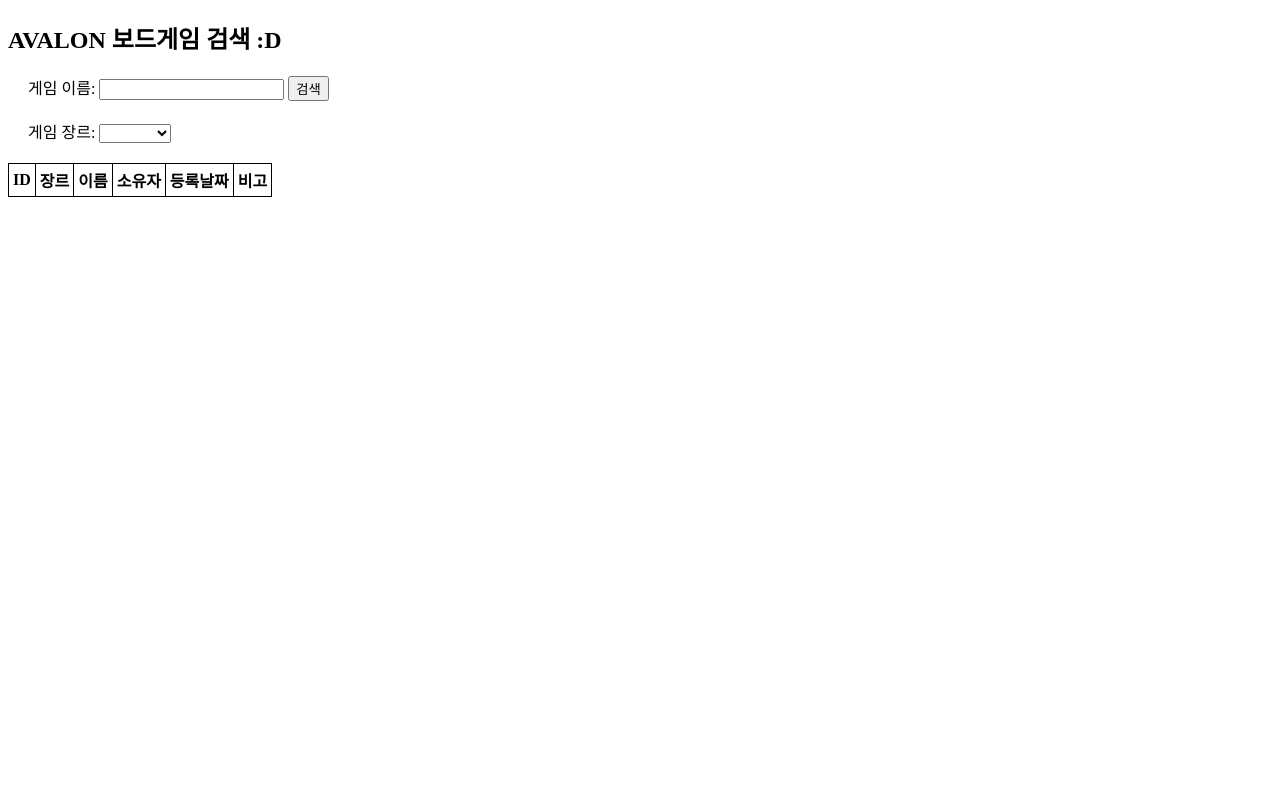
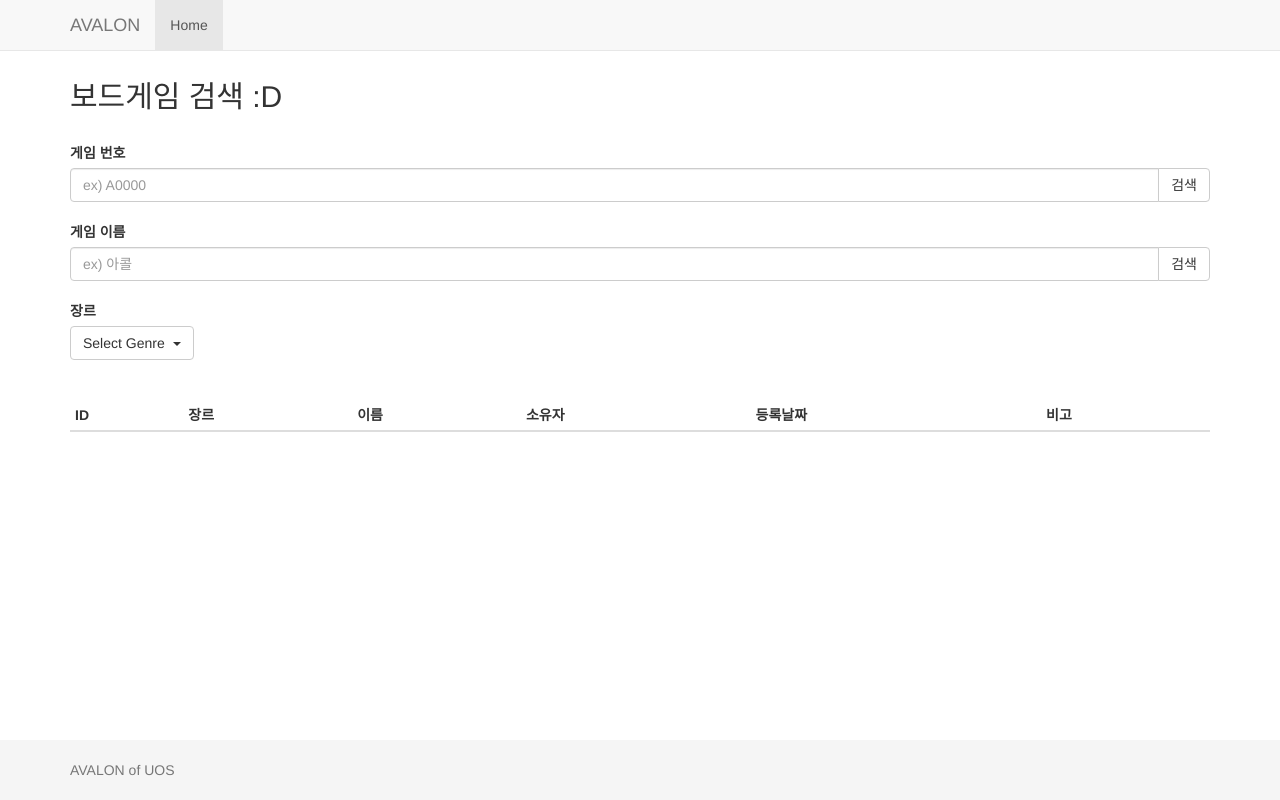
Before and after one commit to hadelie/avalondb, a website: page html/index.html in a window 1280 px wide. Drawn offline with nearby package versions, Linux system fonts and the light colour scheme; no server answers.

Commit message:
First commit with bootstrap

```diff
--- a/html/index.html
+++ b/html/index.html
@@ -3,42 +3,129 @@
 
 <head>
 <meta charset="utf-8" />
+<meta name="viewport" content="width=device-width, initial-scale=1, maximum-scale=1, user-scalable=no" />
 <title>AVALON DB</title>
 
+<!-- BOOTSTRAP CSS -->
+<link rel="stylesheet" href="https://maxcdn.bootstrapcdn.com/bootstrap/3.3.6/css/bootstrap.min.css" integrity="sha384-1q8mTJOASx8j1Au+a5WDVnPi2lkFfwwEAa8hDDdjZlpLegxhjVME1fgjWPGmkzs7" crossorigin="anonymous">
+
+<link rel="stylesheet" href="/static/style/sticky-footer-navbar.css" />
+
+<!-- Custom CSS -->
 <link rel="stylesheet" href="/static/style/main.css" />
+
 </head>
 
 <body>
 
-<p>
-<h2>AVALON 보드게임 검색 :D</h2>
-</p>
 
-<p>
-게임 이름: <input type="text" id="txt_search_by_name" />&nbsp;<button id="btn_search_by_name">검색</button><br>
+    <!-- Fixed navbar -->
+    <nav class="navbar navbar-default navbar-fixed-top">
+      <div class="container">
+        <div class="navbar-header">
+          <button type="button" class="navbar-toggle collapsed" data-toggle="collapse" data-target="#navbar" aria-expanded="false" aria-controls="navbar">
+            <span class="sr-only">Toggle navigation</span>
+            <span class="icon-bar"></span>
+            <span class="icon-bar"></span>
+            <span class="icon-bar"></span>
+          </button>
+          <a class="navbar-brand" href="/">AVALON</a>
+        </div>
+        <div id="navbar" class="collapse navbar-collapse">
+          <ul class="nav navbar-nav">
+            <li class="active"><a href="#">Home</a></li>
+<!--            <li><a href="#about">About</a></li>
+            <li><a href="#contact">Contact</a></li>
+            <li class="dropdown">
+              <a href="#" class="dropdown-toggle" data-toggle="dropdown" role="button" aria-haspopup="true" aria-expanded="false">Dropdown <span class="caret"></span></a>
+              <ul class="dropdown-menu">
+                <li><a href="#">Action</a></li>
+                <li><a href="#">Another action</a></li>
+                <li><a href="#">Something else here</a></li>
+                <li role="separator" class="divider"></li>
+                <li class="dropdown-header">Nav header</li>
+                <li><a href="#">Separated link</a></li>
+                <li><a href="#">One more separated link</a></li>
+              </ul>
+            </li>
+-->
+          </ul>
+        </div><!--/.nav-collapse -->
+      </div>
+    </nav>
+
+<!-- Body -->
+<div class="container">
+
+<h2>보드게임 검색 :D</h2>
 <br>
-게임 장르:
-<select id="opt_search_by_genre">
+
+<label>게임 번호</label>
+<div class="input-group">
+<!--  <div class="input-group-addon">게임 번호</div>-->
+  <input type="text" id="txt_search_by_id" class="txt_search form-control" placeholder="ex) A0000" />
+  <span class="input-group-btn">
+    <button id="btn_search_by_id" class="btn_search btn btn-default">검색</button>
+  </span>
+</div>
+<!--<button id="btn_search_by_id" class="btn btn-default btn-sm">검색</button><br>-->
+<br>
+
+<label>게임 이름</label>
+<div class="input-group">
+<!--  <div class="input-group-addon">게임 이름</div>-->
+  <input type="text" id="txt_search_by_name" class="txt_search form-control" placeholder="ex) 아콜" />
+  <span class="input-group-btn">
+    <div id="btn_search_by_name" class="btn_search btn btn-default">검색</div>
+  </span>
+</div>
+<!--<button id="btn_search_by_name" class="btn_search btn btn-default btn-sm">검색</button><br>-->
+<br>
+
+<!--
+<select id="opt_search_by_genre" class="form-control">
   <option value='none' style='display:none;'></option>
   <option value='all'>All</option>
 </select>
-</p>
+-->
 
-<p>
-<table id="list_boardgame" cellpadding="4" cellspacing="0">
+<div class="dropdown">
+  <label>장르</label><br>
+  <button id="btn_search_by_genre" class="btn btn-default dropdown-toggle" type="button" data-toggle="dropdown" aria-haspopup="true" aria-expanded="true">
+    <span class="txt">Select Genre</span>&nbsp;
+    <span class="caret"></span>
+  </button>
+  <ul id="opt_search_by_genre" class="opt_search dropdown-menu" aria-labelledby="dropdownMenu1">
+    <li value="all" onclick="searchByGenre('all')"><a>All</a></li>
+  </ul>
+</div><br>
+<br>
+
+<table id="list_boardgame" class="table table-striped table-hoverB table-condensed table-responsive" cellpadding="4" cellspacing="0">
   <thead>
     <tr></tr>
   </thead>
 
   <tbody>
+
   </tbody>
 </table>
-</p>
+
+</div>
 
 
 
+<footer class="footer">
+  <div class="container">
+    <p class="text-muted">AVALON of UOS</p>
+  </div>
+</footer>
+
 <script type='text/javascript' src="/socket.io/socket.io.js"></script>
 <script type='text/javascript' src="//code.jquery.com/jquery-latest.min.js"></script>
+
+<!-- BOOTSTRAP Javascript -->
+<script src="https://maxcdn.bootstrapcdn.com/bootstrap/3.3.6/js/bootstrap.min.js" integrity="sha384-0mSbJDEHialfmuBBQP6A4Qrprq5OVfW37PRR3j5ELqxss1yVqOtnepnHVP9aJ7xS" crossorigin="anonymous"></script>
 
 <script type='text/javascript' src="/static/script/avGenre.js"></script>
 <script type='text/javascript' src="/static/script/avList.js"></script>
@@ -56,19 +143,36 @@ var reqGames = function (data) {
   socket.emit('req_gamesearch', data);
 }
 
+$("#txt_search_by_id").keyup(function(event) {
+  if (event.which == 13) {
+    reqGames({id:$('#txt_search_by_id').val().trim()});
+  }
+});
+$("#btn_search_by_id").click(function() {
+  reqGames({id:$('#txt_search_by_id').val().trim()});
+});
 $("#txt_search_by_name").keyup(function(event) {
   if (event.which == 13) {
-    reqGames({word:$('#txt_search_by_name').val()});
+    reqGames({word:$('#txt_search_by_name').val().trim()});
   }
 });
 $("#btn_search_by_name").click(function() {
-  reqGames({word:$('#txt_search_by_name').val()});
+  reqGames({word:$('#txt_search_by_name').val().trim()});
 });
+/*
 $('#opt_search_by_genre').change(function() {
   reqGames({
     genre: $("#opt_search_by_genre option:selected").val()
   });
 })
+*/
+var searchByGenre = function (gen) {
+  reqGames({
+    genre: gen
+  });
+
+  $('#btn_search_by_genre>.txt').html(avGenre[gen]);
+}
 
 // Receive Response
 socket.on('res_gamesearch', function (rows) {
--- a/static/script/avGenre.js
+++ b/static/script/avGenre.js
@@ -8,8 +8,11 @@ var avGenre = {
   6: '테마',
   7: '전쟁',
   8: '한글',
-  9: '기타'
+  9: '기타',
+  'all': 'All'
 }
 
-  for (var i=0; i<10; i++)
-    $('#opt_search_by_genre').append('<option value=\"'+i+'\">'+avGenre[i]+'</option>');
+for (var i=0; i<10; i++)
+  $('#opt_search_by_genre').append('<li value=\"'+i+'\" onclick=\"searchByGenre('+i+')\"><a>'+avGenre[i]+'</a></li>');
+
+//  $('#opt_search_by_genre').append('<option value=\"'+i+'\">'+avGenre[i]+'</option>');
--- a/static/style/main.css
+++ b/static/style/main.css
@@ -1,14 +1,28 @@
- p {
-  padding: 0px;
-  margin: 20px;
-}
 
 table {
-  border-top: solid 1px #000;
-  border-left: solid 1px #000;
+//  border-top: solid 1px #000;
+//  border-left: solid 1px #000;
 }
 
 th, td {
-  border-right: solid 1px #000;
-  border-bottom: solid 1px #000;
+//  border-right: solid 1px #000;
+//  border-bottom: solid 1px #000;
+//  padding: 4px;
 }
+
+input.txt_search {
+//  height: 21px;
+//  margin-left: 8px;
+}
+
+.btn_search {
+//  cursor: pointer;
+}
+
+#btn_search_by_genre {
+//  width: 160px;
+}
+
+.opt_search>li>a {
+  cursor: pointer;
+}
--- /dev/null
+++ b/static/style/sticky-footer-navbar.css
@@ -0,0 +1,39 @@
+/* Sticky footer styles
+-------------------------------------------------- */
+html {
+  position: relative;
+  min-height: 100%;
+}
+body {
+  /* Margin bottom by footer height */
+  margin-bottom: 60px;
+}
+.footer {
+  position: absolute;
+  bottom: 0;
+  width: 100%;
+  /* Set the fixed height of the footer here */
+  height: 60px;
+  background-color: #f5f5f5;
+}
+
+
+/* Custom page CSS
+-------------------------------------------------- */
+/* Not required for template or sticky footer method. */
+
+body > .container {
+  padding: 60px 15px 0;
+}
+.container .text-muted {
+  margin: 20px 0;
+}
+
+.footer > .container {
+  padding-right: 15px;
+  padding-left: 15px;
+}
+
+code {
+  font-size: 80%;
+}
```
Also changed, not shown: app.js (+15 -8 lines).
